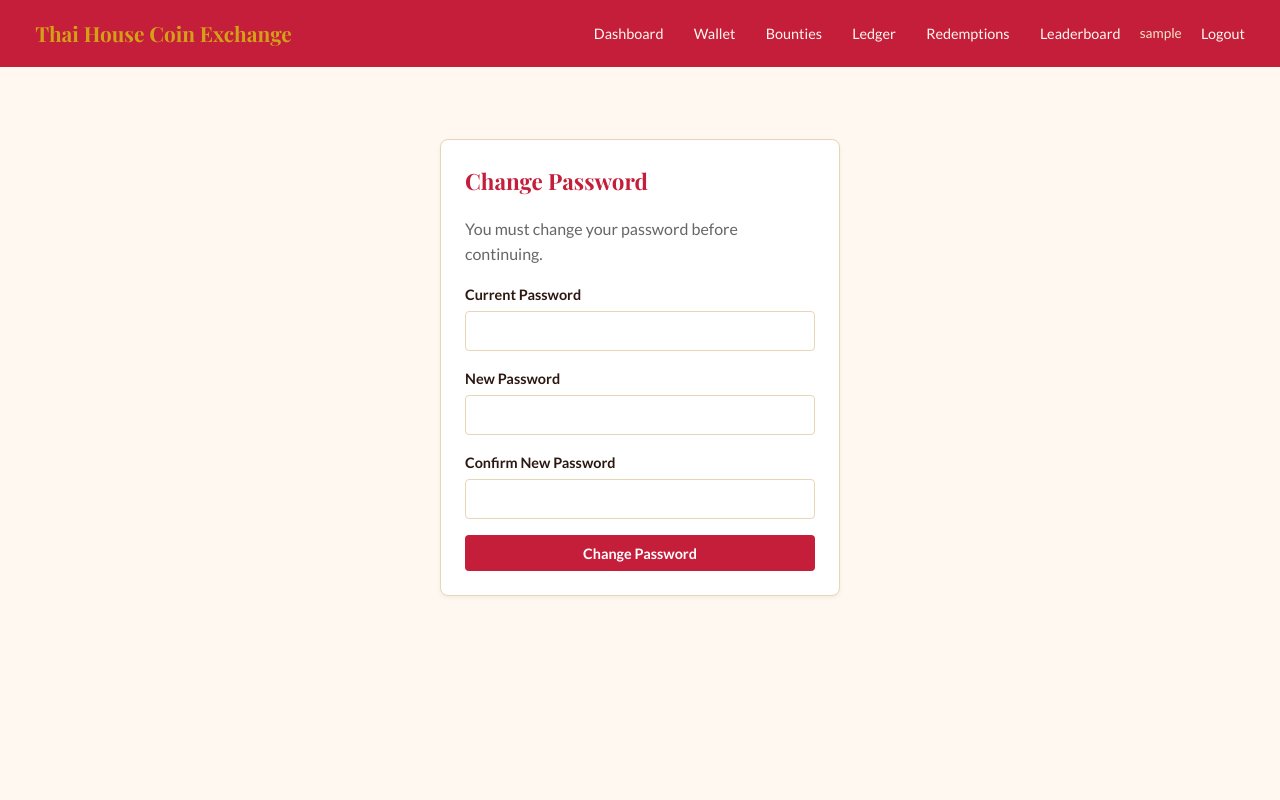
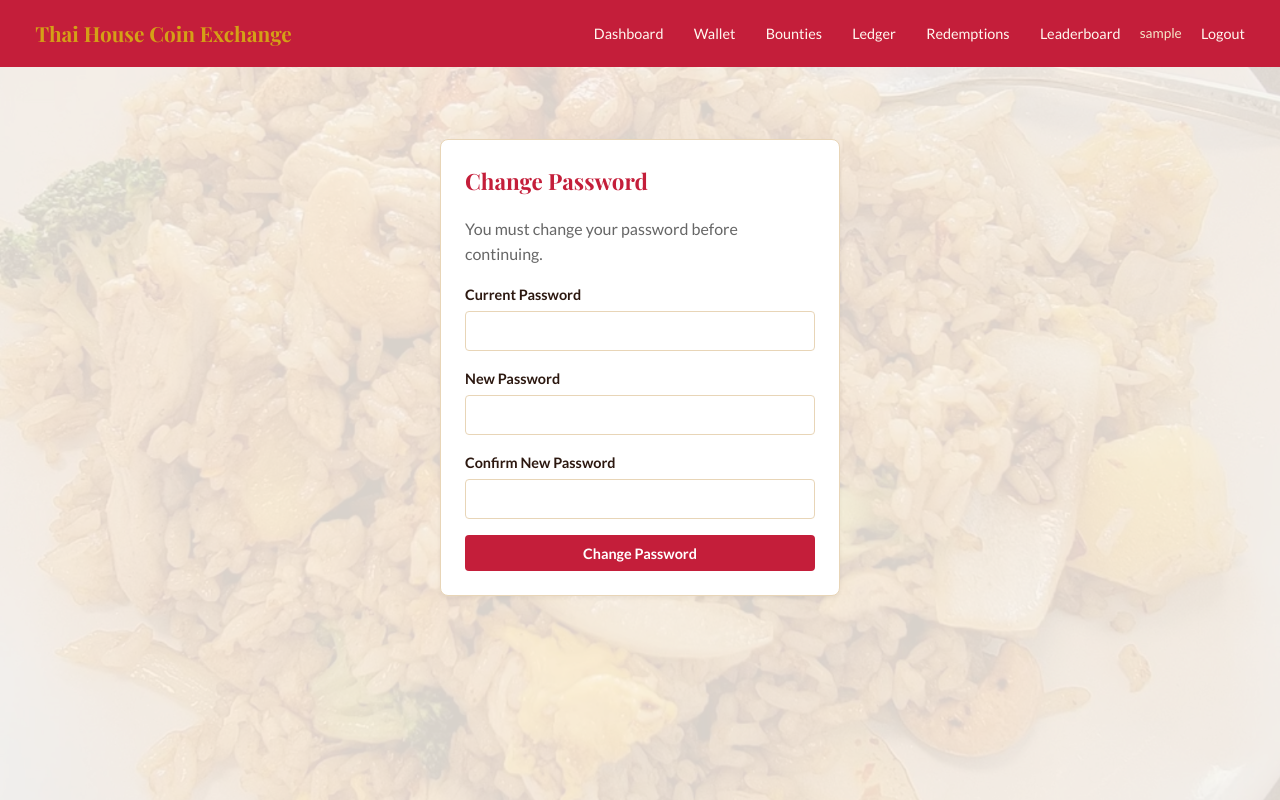
Before and after one commit to keithparrott/thai-house-coin, a Flask app: page /change-password in a window 1280 px wide. Run offline with Flask 3, Linux system fonts and the light colour scheme; the visitor is signed in with stand-in values (Sample User, id 1).

Commit message:
added background

```diff
--- a/app/static/css/style.css
+++ b/app/static/css/style.css
@@ -16,10 +16,26 @@
 
 body {
     font-family: 'Lato', sans-serif;
-    background: var(--cream);
     color: var(--dark);
     line-height: 1.6;
     min-height: 100vh;
+}
+
+body::before {
+    content: '';
+    position: fixed;
+    inset: 0;
+    z-index: -1;
+    background: url('../images/bg.jpeg') center / cover no-repeat fixed;
+    opacity: 0.15;
+}
+
+body::after {
+    content: '';
+    position: fixed;
+    inset: 0;
+    z-index: -2;
+    background: var(--cream);
 }
 
 h1, h2, h3, h4 {
```
Also changed, not shown: app/static/images/bg.jpeg (added).
